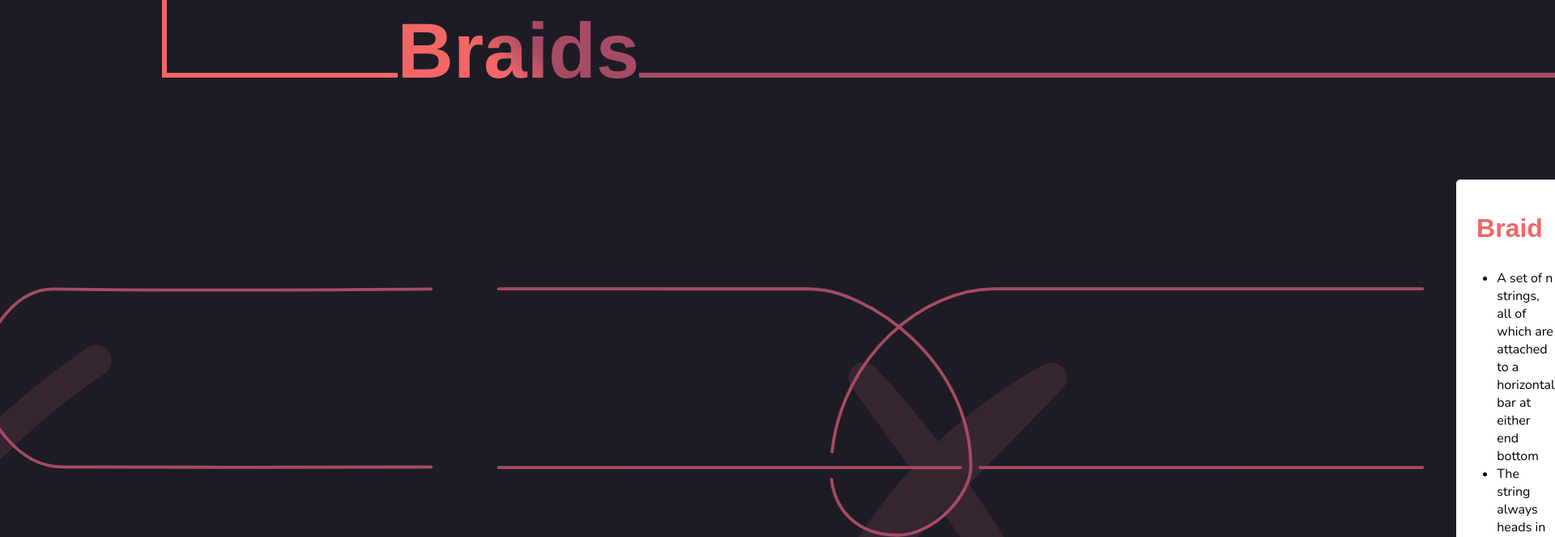
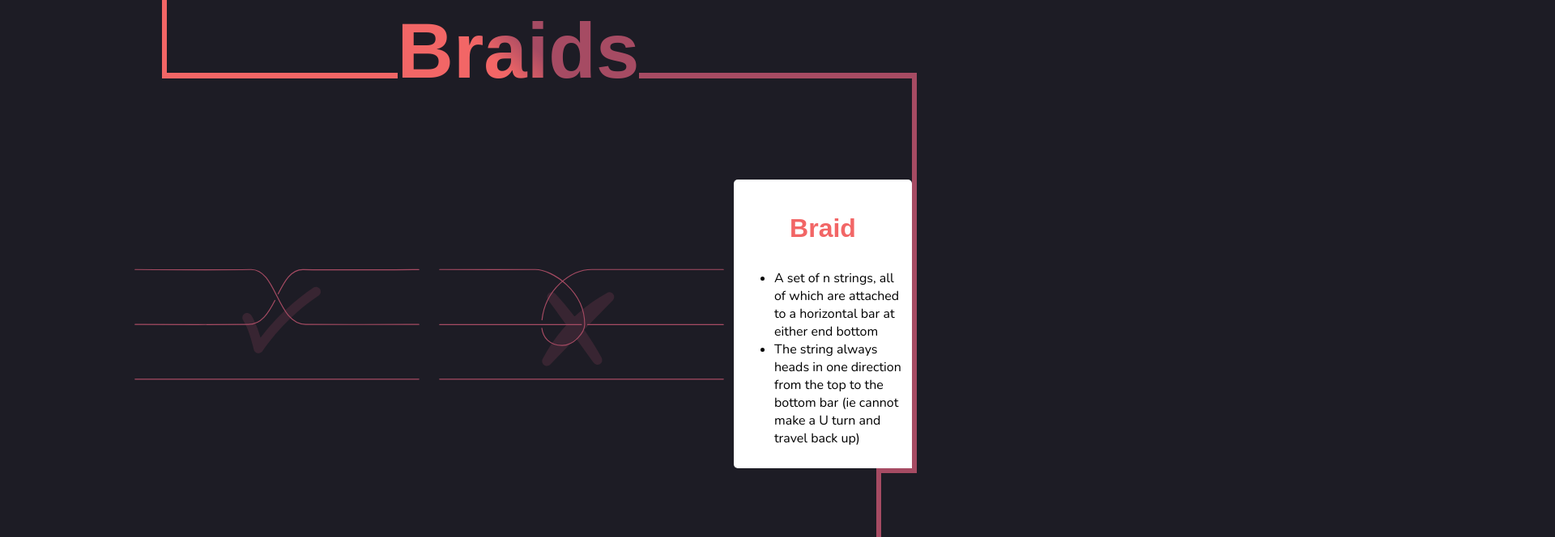
Before and after one commit to Form-And-Function/Knot-Theory, a plain HTML site: page index.html in a window 1280 px wide. Shown: the top 664 px of the page at 81% size, 1920 px wide, since content can reach past the window. Drawn offline with nearby package versions, Linux system fonts and the light colour scheme; a web font is replaced by a local one.

Commit message:
fix the particularly embarrassing mistakes

```diff
--- a/index.html
+++ b/index.html
@@ -23,9 +23,9 @@
 
 
 
-            <img src="img/SVG/goodArtboard 1.svg" alt="a braid with no loop">
+            <img src="img/SVG/goodArtboard 1.svg" alt="a braid with no loop" class="braid-graphic">
 
-            <img src="img/SVG/Artboard 1.svg" alt="not a braid with a loop">
+            <img src="img/SVG/Artboard 1.svg" alt="not a braid with a loop" class="braid-graphic">
             <div class="info" id="box1">
                 <p>
                     <h3>Braid</h3>
@@ -113,7 +113,7 @@
     <div id="color4">
         <h3>Braid Closures</h3>
         <div class="info">We can pull the bottom bar around and glue it to the top bar to form a knot or link. This is
-            the <strong> closure of a braid </strong>.
+            the <strong>closure of a braid</strong>.
         </div>
         <img src="img/SVG/traceArtboard 1.svg" alt="">
 
--- a/knot.js
+++ b/knot.js
@@ -288,7 +288,7 @@ addSliderFunctionality();
 ///cool lines///
 
 function calculateLayout() {
-  const y1 = $("#title1").height() * 0.744 + $("#title1").offset().top;
+  const y1 = $("#title1").height() * 0.748 + $("#title1").offset().top;
   $("#line1").height(y1);
 
   const x1 = $("#line1").offset().left;
@@ -325,6 +325,6 @@ function calculateLayout() {
     .outerWidth(lineW + BRUSH_WIDTH * 2);
 }
 
-calculateLayout();
+$(document).ready(calculateLayout);
 
 $(window).resize(calculateLayout);
--- a/style.scss
+++ b/style.scss
@@ -19,6 +19,7 @@ span {
 
 #box1 {
   border-bottom-right-radius: 0px;
+  width: 200px;
 }
 
 #title1 {
@@ -148,7 +149,7 @@ body {
   margin: 0;
   #make_a_braid {
     position: relative;
-    right: -700px;
+    right: -49vw;
     top: 200px;
     transform: rotate(-90deg);
   }
@@ -161,6 +162,9 @@ body {
     height: 300px;
     margin-top: 50px;
     left: 10vw;
+  }
+  .braid-graphic {
+    width: calc(45vw - 200px);
   }
 }
 
@@ -178,7 +182,7 @@ body {
 
 #line2 {
   background: $pink;
-  height: 6px;
+  height: 7.2px;
   width: calc(50vw - 360px);
   top: 151.4px;
   left: 200px;
@@ -186,7 +190,7 @@ body {
 
 #line3 {
   background: $dark;
-  height: 6px;
+  height: 7.2px;
   left: calc(50vw + 170px);
   top: 151.4px;
   width: calc(50vw - 215px);
```
Also changed, not shown: style.css, 24 other files.
